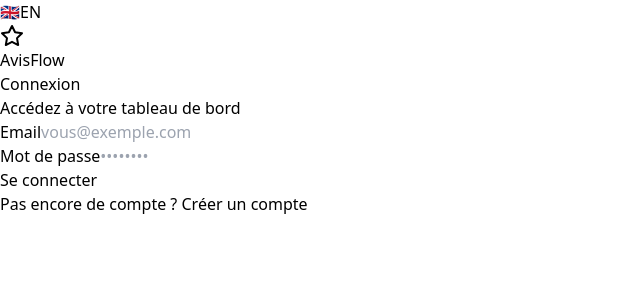
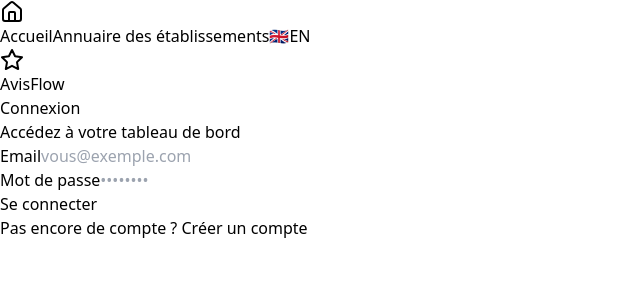
Before and after one commit to amavaljoh04-lang/avisflow, a React (Vite) app in the folder avisflow-frontend/: page /login in a window 1280 px wide. Shown: the top 300 px of the page, without its empty margins (0-640 px from the left). Built offline with nearby package versions, Linux system fonts and the light colour scheme; no server answers.

Commit message:
fix: add directory link to nav + accueil button on login page
Co-Authored-By: Johnny Hairion <amavaljoh04@hotmail.com>

```diff
--- a/avisflow-frontend/src/lib/i18n.tsx
+++ b/avisflow-frontend/src/lib/i18n.tsx
@@ -12,6 +12,7 @@ const translations: Record<Lang, Record<string, string>> = {
     "nav.login": "Connexion",
     "nav.signup": "Commencer gratuitement",
     "nav.admin": "Administration",
+    "nav.home": "Accueil",
 
     // Hero
     "hero.badge": "+35% de clients en plus pour nos utilisateurs",
@@ -358,6 +359,7 @@ const translations: Record<Lang, Record<string, string>> = {
     "nav.login": "Login",
     "nav.signup": "Get started free",
     "nav.admin": "Admin",
+    "nav.home": "Home",
 
     // Hero
     "hero.badge": "100% Free — Boost your Google reviews now",
--- a/avisflow-frontend/src/pages/Landing.tsx
+++ b/avisflow-frontend/src/pages/Landing.tsx
@@ -44,6 +44,7 @@ export default function Landing() {
             <a href="#features" className="text-sm font-medium text-gray-500 hover:text-gray-900 transition-colors">{t("nav.features")}</a>
             <a href="#pricing" className="text-sm font-medium text-gray-500 hover:text-gray-900 transition-colors">{t("nav.pricing")}</a>
             <Link to="/blog" className="text-sm font-medium text-gray-500 hover:text-gray-900 transition-colors">{t("nav.blog")}</Link>
+            <Link to="/directory" className="text-sm font-medium text-gray-500 hover:text-gray-900 transition-colors">{t("directory.title")}</Link>
           </div>
           <div className="flex items-center gap-2">
             <LangSwitcher />
--- a/avisflow-frontend/src/pages/Login.tsx
+++ b/avisflow-frontend/src/pages/Login.tsx
@@ -4,7 +4,7 @@ import { Button } from "@/components/ui/button";
 import { Input } from "@/components/ui/input";
 import { Label } from "@/components/ui/label";
 import { Card, CardContent, CardHeader, CardTitle, CardDescription } from "@/components/ui/card";
-import { Star, Loader2, Mail } from "lucide-react";
+import { Star, Loader2, Mail, Home } from "lucide-react";
 import { useI18n, LangSwitcher } from "@/lib/i18n";
 import toast from "react-hot-toast";
 import api from "@/lib/api";
@@ -59,7 +59,15 @@ export default function Login({ onLogin }: LoginProps) {
   return (
     <div className="min-h-screen bg-gradient-to-br from-blue-50 via-white to-indigo-50 flex items-center justify-center p-4">
       <SEO title={t("auth.login")} />
-      <div className="absolute top-4 right-4"><LangSwitcher /></div>
+      <div className="absolute top-4 right-4 flex items-center gap-2">
+        <Link to="/" className="inline-flex items-center gap-1.5 text-sm font-medium text-gray-500 hover:text-gray-900 transition-colors">
+          <Home className="w-4 h-4" /> {t("nav.home")}
+        </Link>
+        <Link to="/directory" className="text-sm font-medium text-gray-500 hover:text-gray-900 transition-colors">
+          {t("directory.title")}
+        </Link>
+        <LangSwitcher />
+      </div>
       <div className="w-full max-w-md">
         <div className="text-center mb-8">
           <Link to="/" className="inline-flex items-center gap-2">
```
